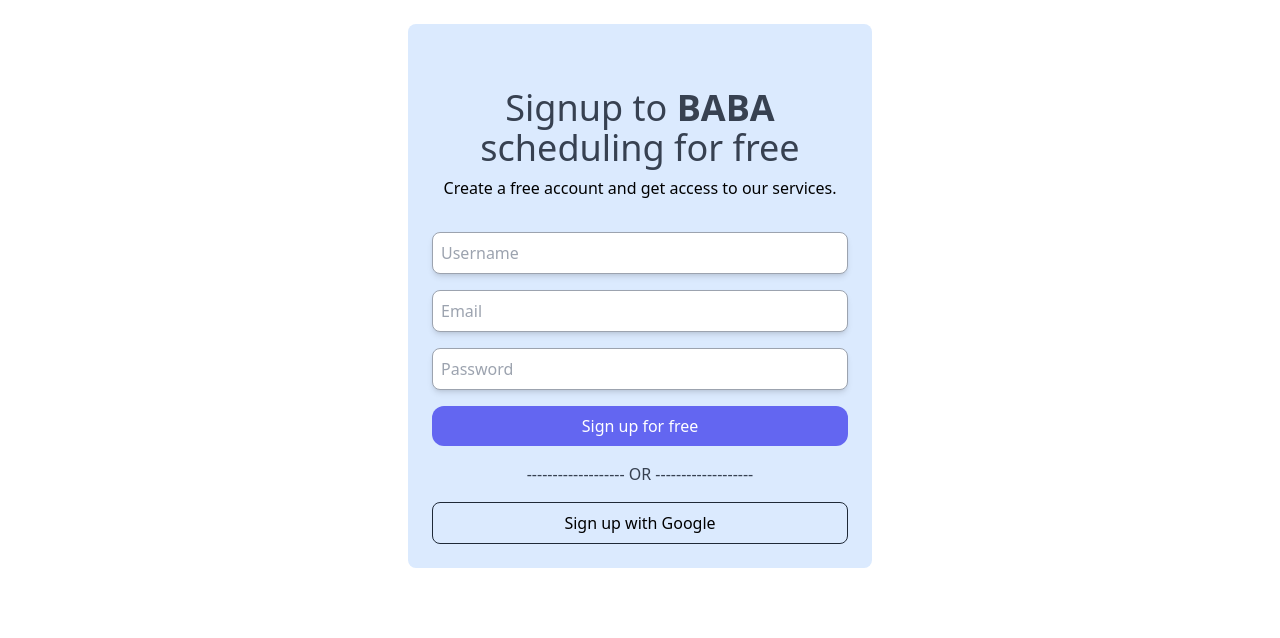
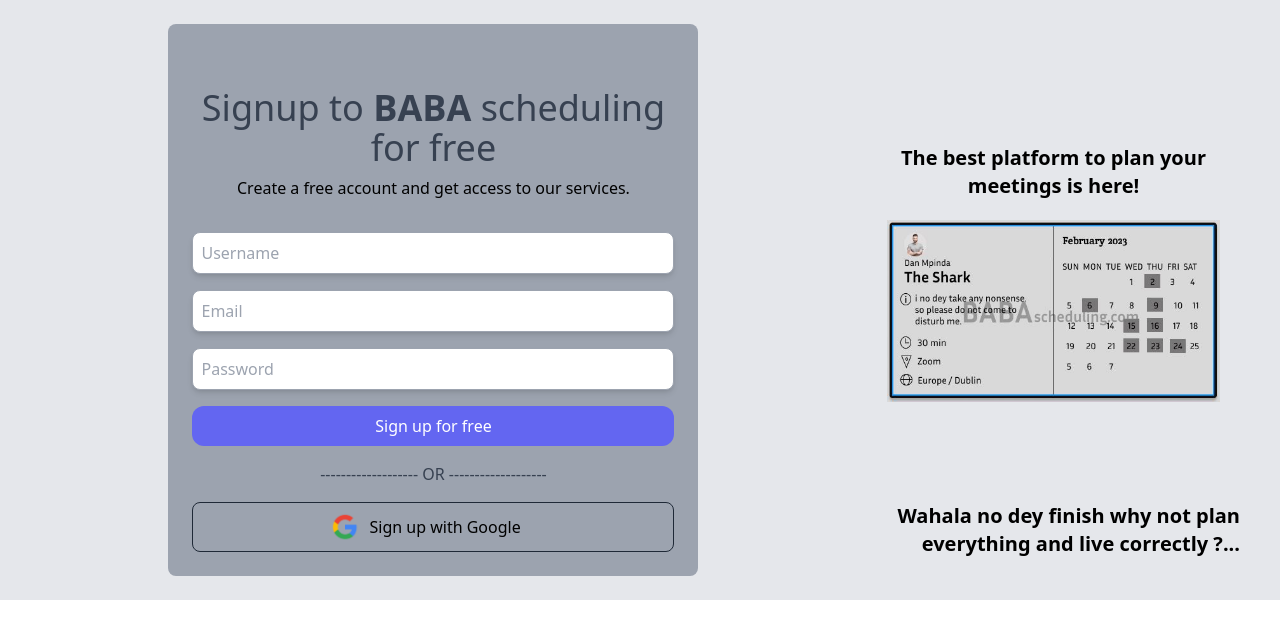
Before and after one commit to Bwise1/baba-scheduling, a Next.js app: page /signup in a window 1280 px wide. Shown: the top 638 px of the page. Built offline with nearby package versions, Linux system fonts and the light colour scheme.

Commit message:
adding some more stylings and data validation for the form

```diff
--- /dev/null
+++ b/src/app/components/lefticon.tsx
@@ -0,0 +1,25 @@
+"use client";
+import React, { useState } from "react";
+import styles from "./page.module.css";
+import { Inter } from "@next/font/google";
+import calendar from "../images/calendar.JPG";
+import Image from "next/image";
+
+const inter = Inter({ subsets: ["latin"] });
+
+const display = () =>{
+    return (
+    <form className="text-right h-4/6 mr-10 mt-36 w-4/12">
+    <div>
+<h1 className="text-xl text-center"><strong> The best platform to plan your meetings is here!</strong></h1>
+    </div>
+    <div>
+<Image src={calendar} alt="image" className="rounded-lg p-5"/>
+    </div>
+    <div className="text-right">
+<h1 className="text-xl mt-20"><strong> Wahala no dey finish why not plan everything and live correctly ?...</strong></h1>
+    </div>
+        </form>
+    )
+}
+export default display ;
--- a/src/app/login/page.tsx
+++ b/src/app/login/page.tsx
@@ -5,6 +5,8 @@
 import Link from "next/link";
 
 const inter = Inter({ subsets: ["latin"] });
+
+
 
 const LoginPage = () => {
   const [email, setEmail] = useState("");
--- a/src/app/signup/page.tsx
+++ b/src/app/signup/page.tsx
@@ -4,6 +4,9 @@
 import { Inter } from "@next/font/google";
 import Link from "next/link";
 import { walkUpBindingElementsAndPatterns } from "typescript";
+import Lefticon from "../components/lefticon";
+import Image from "next/image";
+import google from "../images/google.png"
 
 const inter = Inter({ subsets: ["latin"] });
 
@@ -11,21 +14,32 @@
     const [username, setUsername] = useState("");
   const [password, setPassword] = useState("");
   const [email, setEmail]=useState("");
+  const containsUppercase = /[A-Z]/.test(password);
+  const containsNonAlphabetic = /[^a-zA-Z]/.test(password);
+
 
   const handleSubmit = (e: React.FormEvent) => {
     e.preventDefault();
     if(password.length<7){
         console.log("password too short !!");
     }
-    if (!email.includes("@gmail.com")){
+    else if (!email.includes("@gmail.com")){
       console.log("wrong email, please enter a correct one !!");
     }
+    else if (!containsNonAlphabetic && !containsUppercase){
+      console.log("password must contain at least one upper case and one character!")
+    }
+    else if (!username){
+      console.log("please enter a correct username")
+    }
+    else
     console.log(`Email: ${email} Password: ${password} Username: ${username}`);
   };
   return(
-    <form onSubmit={handleSubmit}>
-         <div className=" h-4/6 w-2/5 m-auto p-6 flex-auto">
-          <div className="bg-blue-100 rounded-lg p-6">
+    <form onSubmit={handleSubmit} className="flex bg-gray-200 h-full">
+      <div className="text-left">
+         <div className=" h-4/6 m-auto p-6 flex-auto w-8/12">
+          <div className="bg-gray-400 rounded-lg p-6">
     <div className="text-center pt-10 pb-8">
     <label
         className="block mb-2 text-gray-700 text-4xl"
@@ -69,14 +83,22 @@
       >
         ------------------- OR -------------------
       </label>
-      <div className="border border-gray-800 p-2 rounded-lg text-center mt-4 hover:bg-neutral-300">
-     <Link href="">
+      <div className="border border-gray-800 p-2 rounded-lg text-center mt-4 hover:bg-neutral-300 flex">
+      <Image
+      src={google}
+      alt="Google Logo"
+      className="w-8 h-8 ml-32"
+    />
+     <Link href="" className="mt-1 ml-2">
       Sign up with Google
      </Link>
     </div>
     </div>
     </div>
+    </div>
+    <Lefticon />
         </form>
+
   );
 };
 export default SignupPage;
```
Also changed, not shown: src/app/images/calendar.JPG (added), src/app/images/google.png (added).
